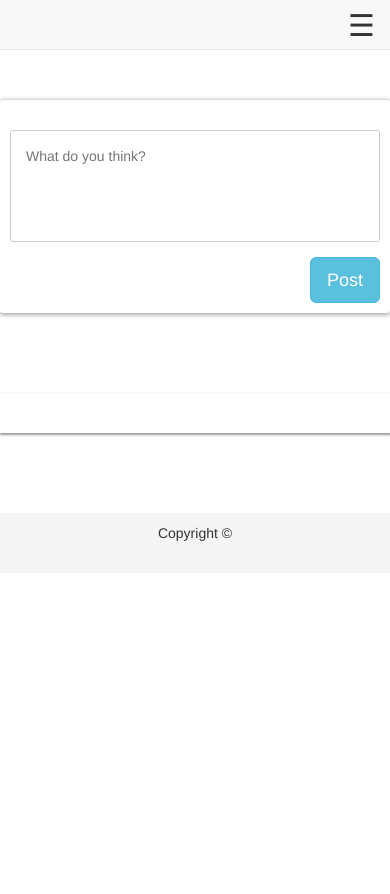
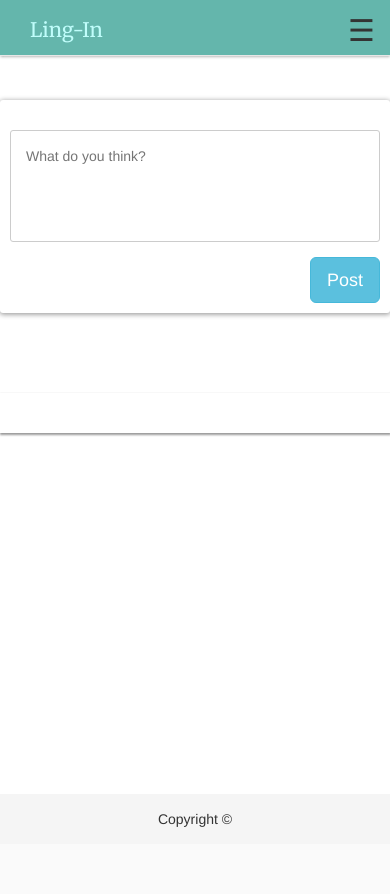
Before and after one commit to wisnuprama-ui/Ling-in, a Django app: template app_timeline/templates/app_timeline/index_timeline.html in a window 390 px wide. After the commit the page ends 827 px from the top, so only its background shows below. Run offline with Django 3.2, Linux system fonts and the light colour scheme; the template is opened without the code that fills it: values that come from a table or form of the project are taken from there, others are empty; parts of the project's set-up code (start-up, migrations or seed data) failed here and were passed over; some libraries are stand-ins or nearby versions.

Commit message:
more responsive and nav is using color scheme

```diff
--- a/app_home/static/css/base.css
+++ b/app_home/static/css/base.css
@@ -1,8 +1,12 @@
-html, body {
+html {
+    position: relative;
+    min-height: 100%;
+}
+
+body {
     /* margin-top: 50px; */
-    height: 100%;
-    width: 100%;
     margin:0;
+    margin-bottom: 60px;
     padding:0;
 }
 
@@ -10,16 +14,15 @@ html, body {
     margin-bottom: 19px;
 }
 
-footer {
-    margin-top: 100px;
-    position:relative;
-    bottom:0;
-    width:100%;
-    height:60px;   /* Height of the footer */
-    background:whitesmoke;
+.footer {
+    position: absolute;
+    bottom: 0;
+    width: 100%;
+    line-height: 30px;
+    background-color: #f5f5f5;
 }
 
-footer p {
+.footer p {
     text-align: center;
     padding-top: 10px;
 }
@@ -100,7 +103,31 @@ h4 {
     font-family: 'Merriweather', serif;
 }
 
-/* The side navigation menu */
+.navbar-default {
+    z-index: 15; /* Stay on top */
+    top: 0;
+    right:0;
+    background-image: -webkit-gradient(linear, left top, left bottom, from(#64b6ac), to(#64b6ac));
+    background-image: -webkit-linear-gradient(top, #64b6ac, #64b6ac);
+    background-image: -moz-linear-gradient(top, #64b6ac, #64b6ac);
+    background-image: linear-gradient(to bottom, #64b6ac, #64b6ac);
+    overflow-x: hidden;
+    -webkit-transition: all 0.3s ease;
+    -moz-transition: all 0.3s ease;
+    -o-transition: all 0.3s ease;
+    transition: all 0.3s ease;
+    padding-top: 5px;
+    box-shadow: 0 1px 3px 0.4px rgba(0, 0, 1, 0.4);
+}
+
+.navbar-default .navbar-brand {
+    color: #C0FDFB;
+    font-size: 20px;
+    font-family: 'Merriweather'
+}
+
+
+
 .sidenav {
     height: 100%; /* 100% Full-height */
     width: 0; /* 0 width - change this with JavaScript */
@@ -108,20 +135,34 @@ h4 {
     z-index: 15; /* Stay on top */
     top: 0;
     right:0;
-    background-color: #111; /* Black*/
+    background-image: -webkit-gradient(linear, left top, left bottom, from(#64b6ac), to(#C0FDFB));
+    background-image: -webkit-repeating-linear-gradient(top, #64b6ac, #C0FDFB);
+    background-image: -webkit-repeating-linear-gradient(top, #64b6ac, #C0FDFB);
+    background-image: repeating-linear-gradient(top, #64b6ac, #C0FDFB);
     overflow-x: hidden; /* Disable horizontal scroll */
     padding-top: 60px; /* Place content 60px from the top */
     transition: 0.5s; /* 0.5 second transition effect to slide in the sidenav */
+    font-family: 'Merriweather', serif;
 }
 
 /* The navigation menu links */
 .sidenav a {
     padding: 8px 8px 8px 32px;
     text-decoration: none;
-    font-size: 25px;
-    color: #818181;
+    font-size: 20px;
+    color: white;
     display: block;
     transition: 0.3s
+}
+
+.sidenav #close {
+    position: fixed;
+    bottom: 0;
+    width: 100%;
+    font-size: 20px;
+    line-height: 30px;
+    background-color: #f5f5f5;
+    color: gray;
 }
 
 /* When you mouse over the navigation links, change their color */
@@ -140,7 +181,6 @@ h4 {
 
 #button-header {
     margin-top:5px;
-
 }
 
 .button-bottom {
@@ -176,4 +216,8 @@ h4 {
 
     .sidenav {padding-top: 15px;}
     .sidenav a {font-size: 18px;}
+
+    .footer {
+
+    }
 }
--- a/app_home/templates/app_home/layout/base.html
+++ b/app_home/templates/app_home/layout/base.html
@@ -23,7 +23,7 @@
                   <!-- content goes here -->
           {% endblock %}
       </content>
-      <footer>
+      <footer class="footer">
           <!-- TODO Block Footer dan include footer.html -->
           {% block footer %}
           {% include "app_home/partials/footer.html" %}
@@ -53,12 +53,12 @@
 
          /* Set the width of the side navigation to 250px */
         function openNav() {
-            document.getElementById("mySidenav").style.width = "250px";
+            document.getElementById("sidenav").style.width = "250px";
         }
 
         /* Set the width of the side navigation to 0 */
         function closeNav() {
-            document.getElementById("mySidenav").style.width = "0";
+            document.getElementById("sidenav").style.width = "0";
         }
       </script>
   </body>
--- a/app_home/templates/app_home/partials/header.html
+++ b/app_home/templates/app_home/partials/header.html
@@ -1,13 +1,14 @@
 {% load staticfiles %}
 <nav class="navbar navbar-default navbar-fixed-top">
   <div class="container">
-      <div id="mySidenav" class="sidenav">
+      <div class="navbar-brand">Ling-In</div>
+      <div id="sidenav" class="sidenav">
           <a href="{}">Dashboard</a>
           <a href="{% url 'app_timeline:timeline_page' user.username %}">Timeline</a>
           <a href="{% url 'app_profile:profile_page' user.username %}">Profile</a>
-          <a href="{% url 'app_timeline:timeline_page' user.username %}">Friends</a>
+          <a href="{% url 'app_friend:index' user.username %}">Friends</a>
           <a href="{% url 'app_home:homepage' %}" class="button-buttom">Sign out</a>
-          <a href="javascript:void(0)" class="" onclick="closeNav()">&times; Close</a>
+          <a href="javascript:void(0)" id="close" onclick="closeNav()">&times; Close</a>
       </div>
       <span id="button-header" class="pull-right" style="font-size:30px;cursor:pointer" onclick="openNav()">&#9776;</span>
   </div>
--- a/app_home/views.py
+++ b/app_home/views.py
@@ -72,8 +72,11 @@ def create_account(request):
             middle_name=respones['middle_name'].strip(),
             last_name=respones['last_name'].strip(),
             email=respones['email'].strip(),
-            gender=respones['gender']
+            gender=respones['gender'],
+            birth_date=respones.get('birth_date')
         )
+        user.photo = form.cleaned_data['photo']
+
         user.save()
 
         return HttpResponseRedirect('/%s/timeline/' % (user.username))
```
